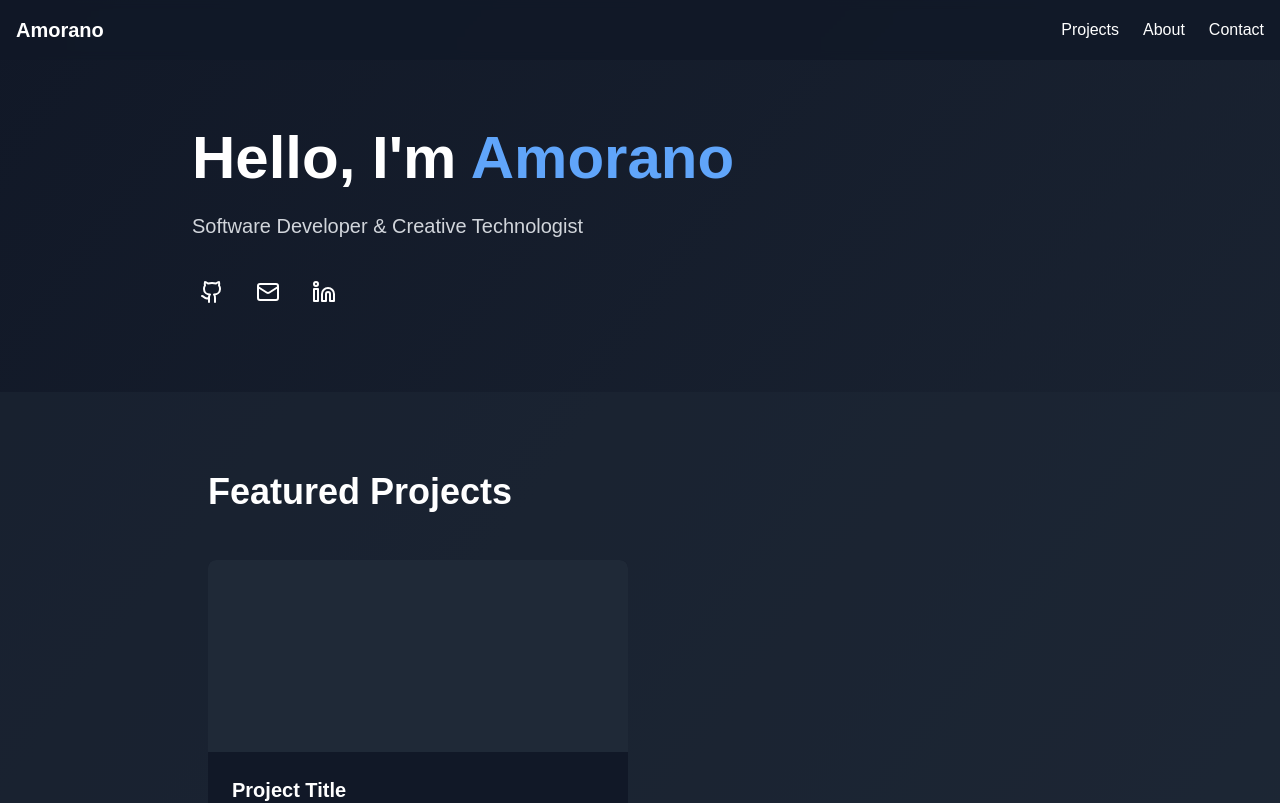
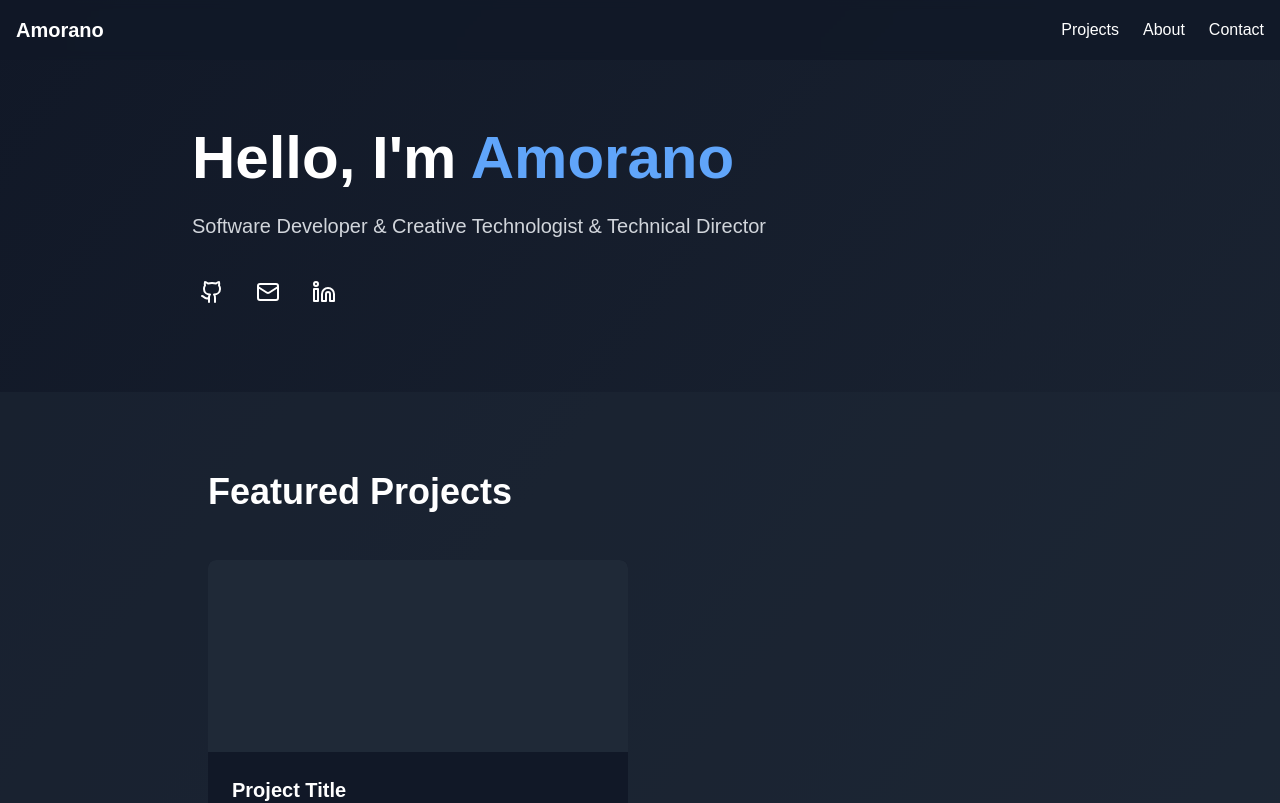
Before and after one commit to Amorano/amorano.github.io, a Next.js app: page / in a window 1280 px wide. Shown: the top 803 px of the page. Built offline with nearby package versions, Linux system fonts and the light colour scheme.

Commit message:
removed workspace file

```diff
--- a/app/page.tsx
+++ b/app/page.tsx
@@ -25,7 +25,7 @@ export default function Home() {
             Hello, I&apos;m <span className="text-blue-400">Amorano</span>
           </h1>
           <p className="text-xl text-gray-300 mb-8">
-            Software Developer & Creative Technologist
+            Software Developer & Creative Technologist & Technical Director
           </p>
           <div className="flex space-x-4">
             <a href="https://github.com/Amorano"
@@ -35,7 +35,7 @@ export default function Home() {
             <a href="#contact" className="p-2 hover:text-blue-400 transition">
               <MailIcon size={24} />
             </a>
-            <a href="#linkedin" className="p-2 hover:text-blue-400 transition">
+            <a href="https://www.linkedin.com/in/alexandermorano/" className="p-2 hover:text-blue-400 transition">
               <LinkedinIcon size={24} />
             </a>
           </div>
```
Also changed, not shown: 2 other files (tests, documents, lock files or other folders).
